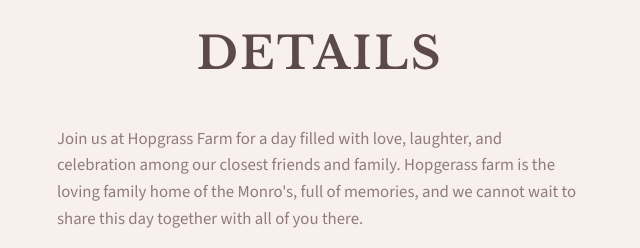
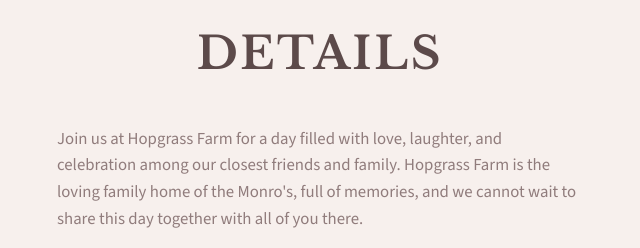
Before and after one commit to Tasemu/wedding_landing_page, a plain HTML site: page index.html in a window 1280 px wide. Shown: the part 1449-1697 px from the top of the page, 33-673 px from the left. Drawn offline with nearby package versions, Linux system fonts and the light colour scheme.

Commit message:
Fix typo in wedding details paragraph in index.html

```diff
--- a/index.html
+++ b/index.html
@@ -66,7 +66,7 @@
         <div class="details">
           <div class="details__column">
             <h2 class="section__heading">All the lovely details</h2>
-            <p>Join us at Hopgrass Farm for a day filled with love, laughter, and celebration among our closest friends and family. Hopgerass farm is the loving family home of the Monro's, full of memories, and we cannot wait to share this day together with all of you there.</p>
+            <p>Join us at Hopgrass Farm for a day filled with love, laughter, and celebration among our closest friends and family. Hopgrass Farm is the loving family home of the Monro's, full of memories, and we cannot wait to share this day together with all of you there.</p>
             <p>Guests are welcome to arrive from 3:30 PM, giving plenty of time to settle in and enjoy the surroundings before the celebrations begin. We&apos;ll start the afternoon with a ring warming ceremony, where each of our guests will have the chance to hold our wedding rings and offer a silent wish or blessing before we exchange them. It&apos;s a simple but meaningful way to include everyone we love in the heart of our ceremony.</p>
             <p>Afterwards, the music will start, and the rest of the day will flow naturally — good food, good company, and plenty of time to dance, talk, and enjoy the evening together. Expect a laid-back atmosphere with great tunes, our favorite local food, friends, family and dancing.</p>
             <p>Catering will be provided by our favourite local wood-fired pizza team, serving up fresh slices throughout the evening. Beer and bubbles will be available, but we kindly ask guests to bring along any extra drinks you&apos;d like to enjoy so there&apos;s enough to keep everyone going late into the night.</p>
```
